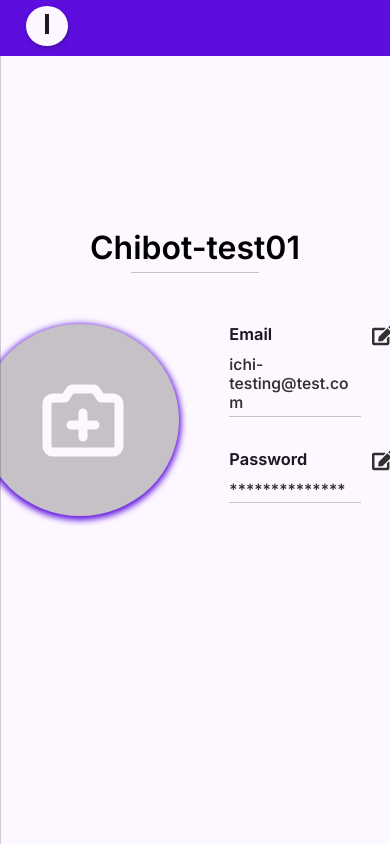
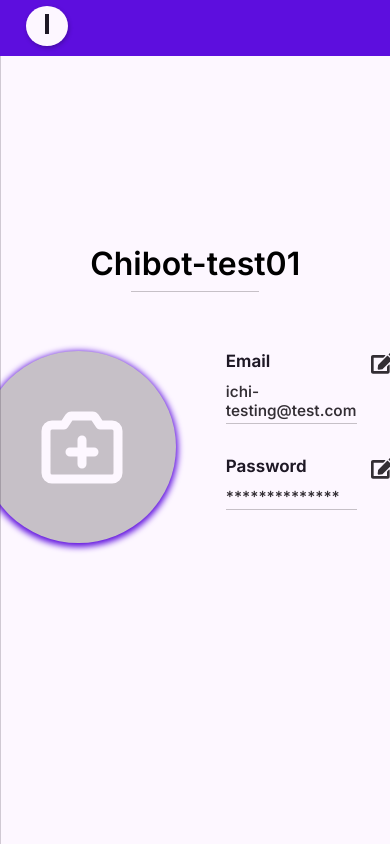
Before and after one commit to ichimaru001/chibot-react-app, a React (Vite) app: page /avatar in a window 390 px wide. Shown: the top 844 px of the page. Built offline with nearby package versions, Linux system fonts and the light colour scheme.

Commit message:
refined avatar css - looking out for any improvements on the UI in the future

```diff
--- a/src/App.css
+++ b/src/App.css
@@ -432,18 +432,18 @@ main {
 /* avatar */
 .middle-section-avatar {
   display: flex;
-  margin-top: 3rem;
+  margin-top: 4rem;
   height: 92vh;
   margin-left: 0rem;
   justify-content: center;
   align-items: center;
 }
 .main-div-avatar {
-  width: 38rem;
-  height: 28rem;
+  width: 42rem;
+  height: 32rem;
   /* background-color: rgb(213, 240, 255); */
   display: grid;
-  grid-template-rows: 1fr 3fr;
+  grid-template-rows: 0.8fr 3fr;
   z-index: 0;
 }
 .username-main-div-avatar {
@@ -455,7 +455,7 @@ main {
 .username-main-avatar {
   font-size: 2.4rem;
   font-weight: 600;
-  height: 3rem;
+  height: auto;
 }
 .username-input-main-avatar {
   font-size: 2.4rem;
@@ -464,22 +464,23 @@ main {
   background-color: transparent;
   border: none;
   outline: none;
-  height: 3rem;
+  height: auto;
 }
 
 .username-main-underline-avatar {
+  margin-top: 0.2rem;
   height: 0.06rem;
-  width: 10rem;
+  width: 11rem;
   background-color: var(--complement-400);
 }
 .info-main-div-avatar {
   display: grid;
-  grid-template-columns: 1fr 1fr;
+  grid-template-columns: 1.04fr 1fr;
   column-gap: 4rem;
 }
 .img-main-div-avatar {
-  width: 16rem;
-  height: 15rem;
+  width: 18rem;
+  height: 17rem;
   display: flex;
   /* align-items: center; */
   justify-content: center;
@@ -508,8 +509,8 @@ main {
   position: relative;
   width: 7rem;
   height: 7rem;
-  top: 27%;
-  left: 28%;
+  top: 29%;
+  left: 31%;
   color: var(--complement-500);
 }
 .subinfo-div-avatar {
@@ -522,8 +523,8 @@ main {
   grid-template-columns: 3fr 1fr;
 }
 .subinfo-icon-avatar {
-  width: 1.4rem;
-  height: 1.4rem;
+  width: 1.5rem;
+  height: 1.5rem;
   color: var(--complement-100);
   cursor: pointer;
   /* z-index: 4; */
@@ -541,7 +542,7 @@ main {
 }
 .subinfo-span-avatar {
   font-weight: 650;
-  font-size: 1.02rem;
+  font-size: 1.1rem;
   color: var(--accent-500);
 }
 .subinfo-input-avatar {
@@ -550,7 +551,7 @@ main {
   word-wrap: break-word; /* Prevents overflow */
   border: none;
   height: auto;
-  font-size: 0.98rem;
+  font-size: 1.04rem;
   font-weight: 550;
   color: var(--complement-100);
   background-color: transparent;
@@ -580,8 +581,8 @@ main {
   opacity: 0;
 }
 .btn-save-changes-avatar {
-  font-size: 0.9rem;
-  padding: 1.2rem 2rem;
+  font-size: 0.96rem;
+  padding: 1.2rem 2.2rem;
   border: none;
   border-radius: 0.5rem;
   background-color: var(--primary-500);
@@ -600,10 +601,10 @@ main {
   }
 }
 .btn-cancel-avatar {
-  padding: 1.2rem 1.6rem;
+  padding: 1.2rem 1.8rem;
   background-color: rgba(0, 0, 0, 0);
   border: none;
-  font-size: 0.84rem;
+  font-size: 0.85rem;
   font-weight: 700;
 
   cursor: pointer;
@@ -652,13 +653,14 @@ main {
   height: 12rem;
 }
 .message-pop-up-avatar {
+  font-size: 0.9rem;
   z-index: 1;
   opacity: 0;
   background-color: white;
   text-align: center;
   align-content: center;
-  margin-top: 7rem;
-  margin-left: 9rem;
+  margin-top: 6rem;
+  /* margin-left: 9rem; */
   width: auto;
   padding: 0rem 2rem;
   height: 3rem;
@@ -1091,7 +1093,13 @@ main {
 }
 
 /* responsive screen */
-@media screen and (max-width: 1024px) {
+@media screen and (max-width: 1064px) {
+  /* START msg avatar pop up */
+  .message-pop-up-avatar {
+    margin-top: 9.6rem;
+  }
+  /* END msg avatar pop up */
+
   /* START avatar */
   .main-div-avatar {
     margin-top: 0rem;
@@ -1121,7 +1129,7 @@ main {
   }
   .info-main-div-avatar {
     display: grid;
-    grid-template-columns: 1fr 1fr;
+    grid-template-columns: 1.1fr 1fr;
     column-gap: 3rem;
   }
   .img-main-div-avatar {
@@ -1141,6 +1149,9 @@ main {
     display: grid;
     grid-template-rows: 0.55fr 1fr;
   }
+  .subinfo-span-avatar {
+    font-size: 1.08rem;
+  }
   .subinfo-input-avatar {
     display: block;
     color: var(--complement-100);
@@ -1157,14 +1168,20 @@ main {
   }
   /* END avatar */
 }
-@media screen and (max-width: 768px) {
+@media screen and (max-width: 808px) {
+  /* START msg avatar pop up */
+  .message-pop-up-avatar {
+    margin-top: 10rem;
+  }
+  /* END msg avatar pop up */
+
   /* START avatar */
   .main-div-avatar {
     margin-top: 10rem;
     width: 34rem;
     height: 36rem;
     display: grid;
-    grid-template-rows: 0.6fr 3fr;
+    grid-template-rows: 0.66fr 3fr;
   }
   .username-main-div-avatar {
     display: flex;
@@ -1189,7 +1206,7 @@ main {
     display: flex;
     flex-direction: row;
     /* grid-template-columns: 1fr 1fr; */
-    column-gap: 3rem;
+    column-gap: 4rem;
   }
   .img-main-div-avatar {
     width: 14rem;
@@ -1208,10 +1225,14 @@ main {
     row-gap: 2rem;
     /* grid-template-rows: 0.5fr 1fr; */
   }
+  .subinfo-span-avatar {
+    font-size: 1.06rem;
+  }
   .subinfo-input-avatar {
     display: block;
     color: var(--complement-100);
     width: 11rem;
+    font-size: 0.98rem;
   }
   .subinfo-pw-main-div-avatar {
     display: flex;
@@ -1224,14 +1245,14 @@ main {
   }
   /* END avatar */
 }
-@media screen and (max-width: 500px) {
+@media screen and (max-width: 520px) {
   /* START avatar */
   .main-div-avatar {
     margin-top: 10rem;
     width: 28rem;
     height: 36rem;
     display: grid;
-    grid-template-rows: 0.6fr 3fr;
+    grid-template-rows: 0.68fr 3fr;
   }
   .username-main-div-avatar {
     display: flex;
@@ -1275,8 +1296,12 @@ main {
     row-gap: 2rem;
     /* grid-template-rows: 0.5fr 1fr; */
   }
+  .subinfo-span-avatar {
+    font-size: 1.06rem;
+  }
   .subinfo-input-avatar {
     display: block;
+    font-size: 0.96rem;
     color: var(--complement-100);
     width: 8.2rem;
   }
```
